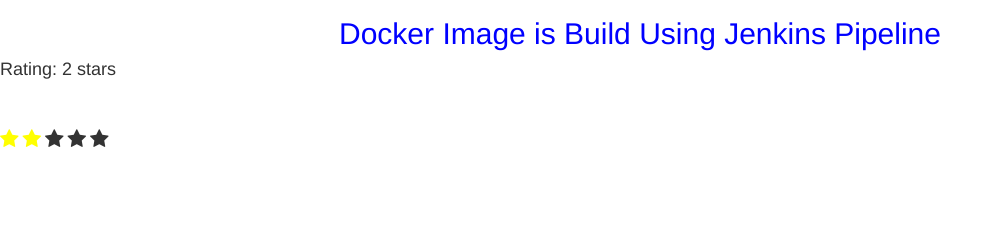
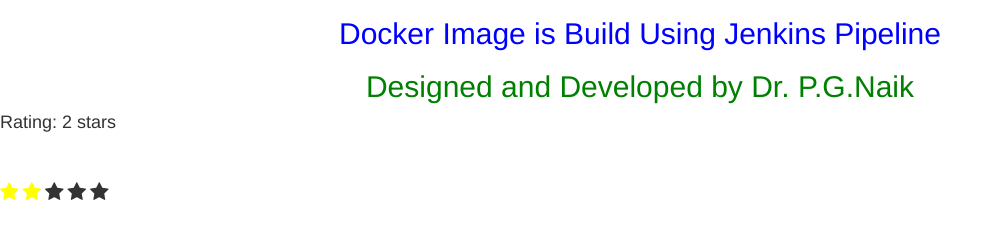
Before and after one commit to pgnaik/docker_jenkins, a plain HTML site: page index.html in a window 1280 px wide. Shown: the part 63-302 px from the top of the page, without its empty margins (0-1003 px from the left). Drawn offline with nearby package versions, Linux system fonts and the light colour scheme.

Commit message:
Update index.html

```diff
--- a/index.html
+++ b/index.html
@@ -48,6 +48,7 @@
 <body>
      <h1 align="center">Bootstrap Star Rating Example</h1>
      <h2 align="center"><font color='blue'>Docker Image is Build Using Jenkins Pipeline</font></h2>
+     <h2 align="center"><font color='green'>Designed and Developed by Dr. P.G.Naik</font></h2>
      <h4 id="rating-display">Rating: 2 stars</h4><br><br>
     <!-- To display checked star rating icons -->
     <span class="fa fa-star checked"></span>
```
